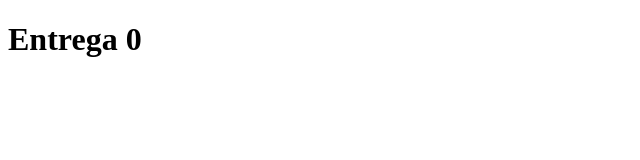
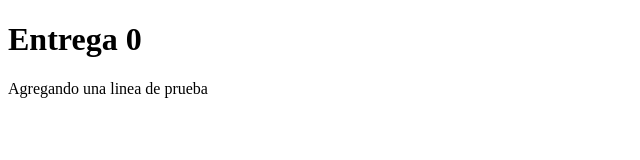
Before and after one commit to pa-blo-ri/entrega-0, a plain HTML site: page index.html in a window 1280 px wide. Shown: the whole page, without its empty margins (0-640 px from the left). Drawn offline with Linux system fonts and the light colour scheme.

Commit message:
Agregando una p de prueba

```diff
--- a/index.html
+++ b/index.html
@@ -8,5 +8,6 @@
 </head>
 <body>
     <h1>Entrega 0</h1>
+    <p>Agregando una linea de prueba</p>
 </body>
 </html>
```
